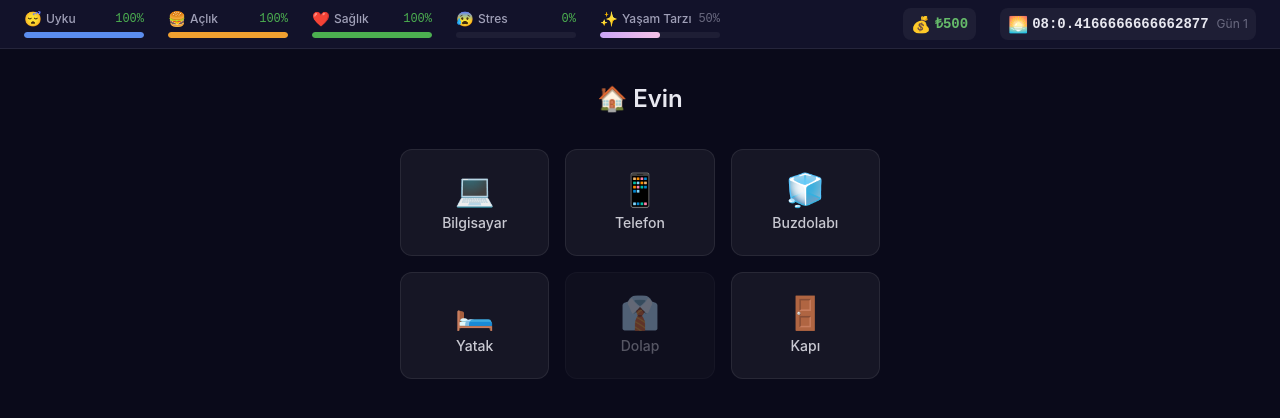
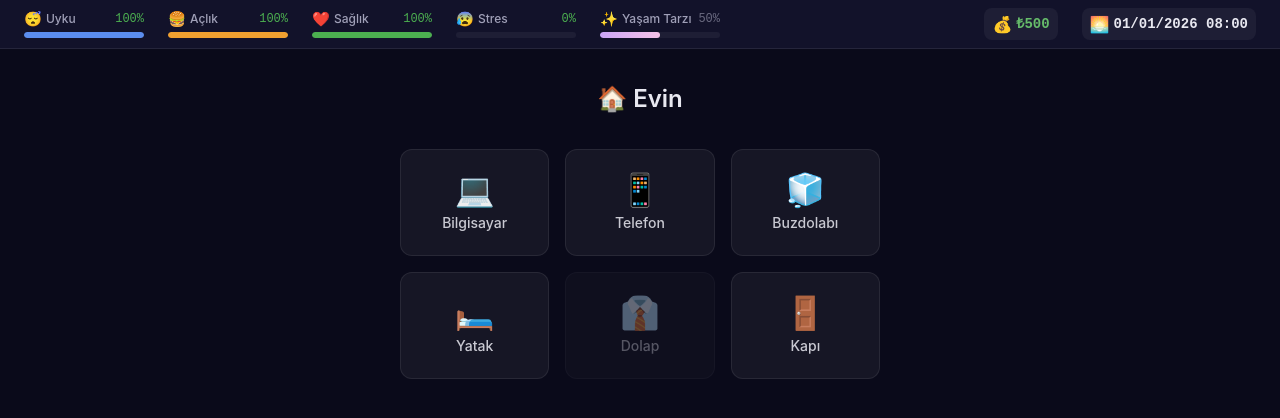
Before and after one commit to yunusemre274/MLOps-Sim, a React (Vite) app: page / in a window 1280 px wide. Shown: the top 418 px of the page. Built offline with nearby package versions, Linux system fonts and the light colour scheme.

Commit message:
fix(time): Gün/Ay/Yıl Saat:Dakika formatı ve 2-digit tamsayı zaman formatlaması

```diff
--- a/src/components/StatusBarsPanel.jsx
+++ b/src/components/StatusBarsPanel.jsx
@@ -9,7 +9,7 @@
 import { useEffect, useRef } from 'react';
 import useGameStore from '../store/useGameStore';
 import { calculateBarDecay } from '../engine/BarEngine';
-import { advanceTime, getMinutesPerTick, getTickInterval, getTimePeriod } from '../engine/TimeEngine';
+import { advanceTime, getMinutesPerTick, getTickInterval, getTimePeriod, getFormattedDate } from '../engine/TimeEngine';
 import StatusBar from './StatusBar';
 import './StatusBarsPanel.css';
 
@@ -79,6 +79,7 @@ export default function StatusBarsPanel() {
   }, [isPaused]);
 
   const timePeriod = getTimePeriod(currentTime);
+  const { dateStr } = getFormattedDate(dayCount);
 
   return (
     <header className="status-panel">
@@ -99,10 +100,9 @@ export default function StatusBarsPanel() {
           <span className="status-panel__money-value">₺{Math.floor(balance).toLocaleString('tr-TR')}</span>
         </div>
 
-        <div className="status-panel__time" title={`Gün ${dayCount}`}>
+        <div className="status-panel__time" title={`Oyun Günü: ${dayCount} • ${dateStr}`}>
           <span className="status-panel__time-icon">{TIME_PERIOD_ICONS[timePeriod]}</span>
-          <span className="status-panel__time-value">{currentTime}</span>
-          <span className="status-panel__day">Gün {dayCount}</span>
+          <span className="status-panel__time-value">{dateStr} {currentTime}</span>
         </div>
       </div>
     </header>
--- a/src/engine/TimeEngine.js
+++ b/src/engine/TimeEngine.js
@@ -21,14 +21,46 @@ export function timeToMinutes(timeStr) {
 }
 
 /**
- * Dakikayı saat string'ine çevirir: 870 → "14:30"
+ * Dakikayı saat string'ine çevirir: 870 → "14:30" (Her zaman 2 digit max, ondalıksız)
  */
 export function minutesToTime(totalMinutes) {
-  // 24 saat döngüsü
-  const wrapped = ((totalMinutes % 1440) + 1440) % 1440;
+  // 24 saat döngüsü (1440 dakika) — ondalık kısmı Math.floor ile temizle
+  const wrapped = Math.floor(((totalMinutes % 1440) + 1440) % 1440);
   const h = Math.floor(wrapped / 60);
   const m = wrapped % 60;
   return `${String(h).padStart(2, '0')}:${String(m).padStart(2, '0')}`;
+}
+
+/**
+ * Oyun içi gün sayısını (dayCount) Gün / Ay / Yıl formatına çevirir.
+ * Başlangıç: 01/01/2026
+ * Gün ve Ay kesinlikle 2 basamaklı (01, 02..), Yıl 4 basamaklıdır.
+ */
+export function getFormattedDate(dayCount = 1) {
+  const safeDay = Math.max(1, parseInt(dayCount, 10) || 1);
+  const startDate = new Date(2026, 0, 1);
+  const currentDate = new Date(startDate.getTime() + (safeDay - 1) * 24 * 60 * 60 * 1000);
+
+  const day = String(currentDate.getDate()).padStart(2, '0');
+  const month = String(currentDate.getMonth() + 1).padStart(2, '0');
+  const year = currentDate.getFullYear();
+
+  return {
+    day,
+    month,
+    year,
+    dateStr: `${day}/${month}/${year}`,
+  };
+}
+
+/**
+ * Tarih ve Saati birleşik formatta döndürür: "Gün/Ay/Yıl Saat:Dakika"
+ * Örnek: "01/01/2026 08:06"
+ */
+export function getFullDateTime(dayCount = 1, currentTime = '08:00') {
+  const { dateStr } = getFormattedDate(dayCount);
+  const cleanTime = minutesToTime(timeToMinutes(currentTime));
+  return `${dateStr} ${cleanTime}`;
 }
 
 /**
```
Also changed, not shown: 1 other file (tests, documents, lock files or other folders).
